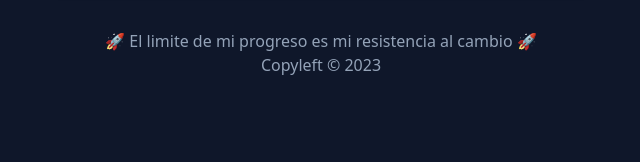
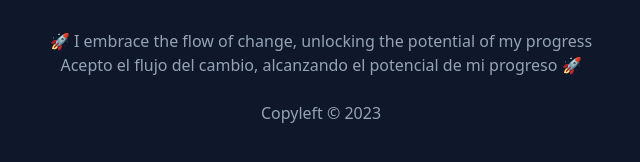
Before and after one commit to camiloavil/BioWebPageNginxDocker, a plain HTML site: page www/index.html in a window 1280 px wide. Shown: the part 380-542 px from the top of the page, without its empty margins (319-959 px from the left). Drawn offline with nearby package versions, Linux system fonts and the light colour scheme.

Commit message:
se modifica contenido

```diff
--- a/www/index.html
+++ b/www/index.html
@@ -14,13 +14,13 @@
   <meta property="og:description"
     content="Electronic Engineer - Software designer - Hardware designer #Python #C #C++ #ESP8266 #ESP32 #BTC #ETH" />
   <meta property="og:title" content="Camilo Andrés Ávila" />
-  <meta property="og:image" content="https://camiloavil.com/img/favicon.png" />
+  <meta property="og:image" content="https://camiloavil.com/img/banner.png" />
   <meta property="og:locale" content="es_ES" />
   <meta name="twitter:card" content="summary_large_image" />
   <meta name="twitter:title" content="Camilo Andrés Ávila" />
   <meta name="twitter:description"
     content="Electronic Engineer - Software designer - Hardware designer #Python #C #C++ #ESP8266 #ESP32 #BTC #ETH" />
-  <meta name="twitter:image" content="https://camiloavil.com/img/favicon.png" />
+  <meta name="twitter:image" content="https://camiloavil.com/img/banner.png" />
   <meta name="twitter:site" content="@camiloavil" />
   <meta name="twitter:creator" content="@camiloavil" />
   <link href="img/favicon.png" rel="icon" type="image/png" />
@@ -32,7 +32,7 @@
 <!--
   <div class="bg-indigo-600 px-4 py-3 text-white">
     <p class="text-center text-sm font-medium">
-      El límite de mi progreso es directamente proporcional a cuánto me resista al cambio
+      El limite de mi progreso es mi resistencia al cambio
     </p>
   </div>
 -->
@@ -157,7 +157,7 @@
     </div>
   </div>
   <div class="flex-block max-w-xl p-4 md:pd-8 mx-auto text-center">
-    🚀 El limite de mi progreso es mi resistencia al cambio 🚀<br>Copyleft © 2023
+    🚀 I embrace the flow of change, unlocking the potential of my progress<p>Acepto el flujo del cambio, alcanzando el potencial de mi progreso 🚀</p><br>Copyleft © 2023
   </div>
 </body>
 
```
